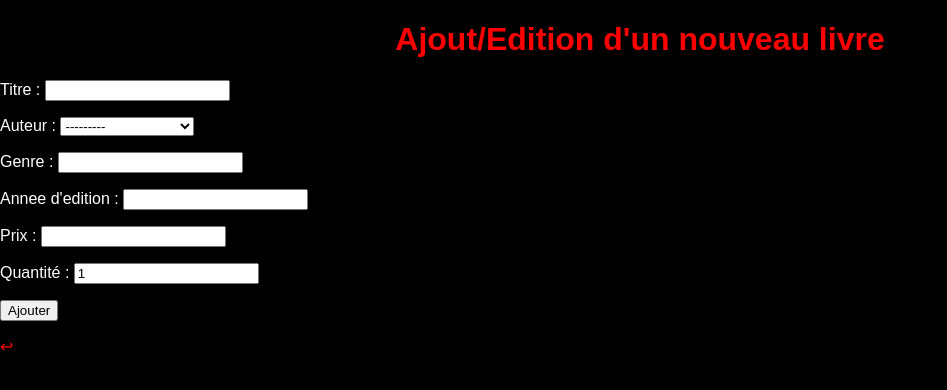
After one commit to Cheikh-Dev99/Django-T-ches-Bakeli-, a Django app: page /mangalib/aouter-livre/ in a window 1280 px wide. The commit adds this page. Shown: the top 390 px of the page, without its empty margins (0-947 px from the left). Run offline with Django 5.2, Linux system fonts and the light colour scheme; data comes from the database, SQL or seed files in the repository; both versions use the stored data as it was after the commit.

Commit message:
validation des formulaires en Djang(1/2)

```diff
--- a/Tâches Django/Introduction_django/mangalib/forms.py
+++ b/Tâches Django/Introduction_django/mangalib/forms.py
@@ -1,4 +1,16 @@
 from django import forms
+from .models import Auteur, Livre
 
-class monFormulaire(forms.Form):
-  utilisateur = forms.CharField()
+class LivreForm(forms.ModelForm):
+    auteur = forms.ModelChoiceField(queryset= Auteur.objects.all(), label= "Auteur")
+
+    class Meta:
+        model = Livre
+        fields = ['titre', 'auteur', 'genre', 'annee_edition', 'prix', 'quantite']
+        labels = {
+            'titre': 'Titre',
+            'genre': 'Genre',
+            'annee_edition': "Annee d'edition",
+            'prix': 'Prix',
+            'quantite': 'Quantité'
+        }
--- a/Tâches Django/Introduction_django/mangalib/models.py
+++ b/Tâches Django/Introduction_django/mangalib/models.py
@@ -13,7 +13,7 @@ class Auteur(models.Model):
     verbose_name_plural = "Auteurs"
 
 class Livre(models.Model):
-  titre = models.CharField(max_length=200, unique=True)
+  titre = models.CharField(max_length=32, unique=True)
   auteur = models.ForeignKey(Auteur, on_delete=models.CASCADE)
   genre = models.CharField(max_length=50)
   annee_edition = models.PositiveIntegerField()
--- a/Tâches Django/Introduction_django/mangalib/static/mangalib/css/main.css
+++ b/Tâches Django/Introduction_django/mangalib/static/mangalib/css/main.css
@@ -10,3 +10,7 @@ a{
   color: red;
   text-decoration: none;
 }
+
+.formulaire{
+  display: flex
+}
--- /dev/null
+++ b/Tâches Django/Introduction_django/mangalib/templates/mangalib/Livre-form.html
@@ -0,0 +1,22 @@
+{% load static %}
+<!DOCTYPE html>
+<html lang="en">
+<head>
+  <meta charset="UTF-8">
+  <meta name="viewport" content="width=device-width, initial-scale=1.0">
+  <title>Index3</title>
+  <link rel="stylesheet" href="{% static 'mangalib/css/main.css' %}">
+</head>
+<body>
+  <center>
+    <h1 style="color: red">Ajout/Edition d'un nouveau livre</h1>
+  </center>
+
+  <form method='post'>
+    {% csrf_token %}
+    {{ form.as_p }}
+    <input type="submit" value="Ajouter">
+  <p><a href="{% url 'mangalib:index3' %}">↩</a></p>
+  </form>
+</body>
+</html>
--- a/Tâches Django/Introduction_django/mangalib/templates/mangalib/index.html
+++ b/Tâches Django/Introduction_django/mangalib/templates/mangalib/index.html
@@ -15,9 +15,9 @@
 </head>
 <body>
     {% comment %} {% include './Balises&Filtre1.html' %} {% endcomment %}
-    {% comment %} {% include './index3.html' %} {% endcomment %}
+    {% include './index3.html' %}
     {% comment %} {% include './show.html' %} {% endcomment %}
     {% comment %} {% include '../../templatetags/customtags.py' %}; {% endcomment %}
-    {% include './formulaire.html' %}
+    {% comment %} {% include './formulaire.html' %} {% endcomment %}
 </body>
 </html>
--- a/Tâches Django/Introduction_django/mangalib/templates/mangalib/show.html
+++ b/Tâches Django/Introduction_django/mangalib/templates/mangalib/show.html
@@ -15,6 +15,6 @@
   <p>Date de publication : {{ Livre.annee_edition }}</p>
   <p>Prix : {{ Livre.prix }}</p>
   <p>Quantité : {{Livre.quentite}}</p>
-  <p><a href="{% url 'mangalib:index3' %}">&laquo; Revenir à la liste</a></p>
+  <p><a href="{% url 'mangalib:index3' %}">↩</a></p>
 </body>
 </html>
--- a/Tâches Django/Introduction_django/mangalib/urls.py
+++ b/Tâches Django/Introduction_django/mangalib/urls.py
@@ -4,5 +4,9 @@ from . import views
 app_name = "mangalib"
 
 urlpatterns = [
-    path('', views.index, name='formulaire')
+    path('', views.index, name='index3'),
+    path('<int:Livre_id>/', views.show, name='show'),
+    path('aouter-livre/', views.add, name='add'),
+    path('modifier-livre/<int:Livre_id>/', views.edit, name='edit'),
+    path('supprimer-livre/<int:Livre_id>/', views.supp, name='supp'),
 ]
--- a/Tâches Django/Introduction_django/mangalib/views.py
+++ b/Tâches Django/Introduction_django/mangalib/views.py
@@ -1,9 +1,47 @@
-from django.shortcuts import render
-
+from django.http import HttpResponse
+from django.shortcuts import get_object_or_404, redirect, render
+from .models import Auteur, Livre
+from .forms import LivreForm
 
 def index(request):
-    context = {
-        "titre": "Bienvenue sur Mangalib",
+    contexte = {
+        "Livres": Livre.objects.all()
     }
+    return render(request, 'mangalib/index.html', contexte)
 
-    return render(request, "mangalib/formulaire.html", context)
+def show(request, Livre_id):
+        context = {
+            "Livre": get_object_or_404(Livre, pk = Livre_id)
+        }
+        return render(request, "mangalib/show.html", context)
+
+def add(request):
+    if request.method == "POST":
+        form = LivreForm(request.POST)
+
+        if form.is_valid():
+            form.save()
+            return redirect("mangalib:index3")
+    else:
+        form = LivreForm()
+
+    return render(request, "mangalib/Livre-form.html", {"form": form})
+
+def edit(request, Livre_id):
+    livre_instance = Livre.objects.get(pk = Livre_id)
+
+    if request.method == "POST":
+        form = LivreForm(request.POST, instance = livre_instance)
+
+        if form.is_valid():
+            form.save()
+            return redirect("mangalib:index3")
+    else:
+        form = LivreForm(instance = livre_instance)
+
+    return render(request, "mangalib/Livre-form.html", {"form": form})
+
+def supp(request, Livre_id ):
+    livre_instance = Livre.objects.get(pk = Livre_id)
+    livre_instance.delete()
+    return redirect("mangalib:index3")
```
Also changed, not shown: Tâches Django/Introduction_django/mangalib/templates/mangalib/formulaire.html (+6 -2 lines), Tâches Django/Introduction_django/mangalib/templates/mangalib/index3.html (+19 -13 lines), Captures/#19.png (added), Captures/#20.png (added), Captures/#21.png (added), Captures/#22.png (added), Captures/#23.png (added), Captures/#24.png (added), Captures/#25.png (added), Tâches Django/Introduction_django/db.sqlite3.
